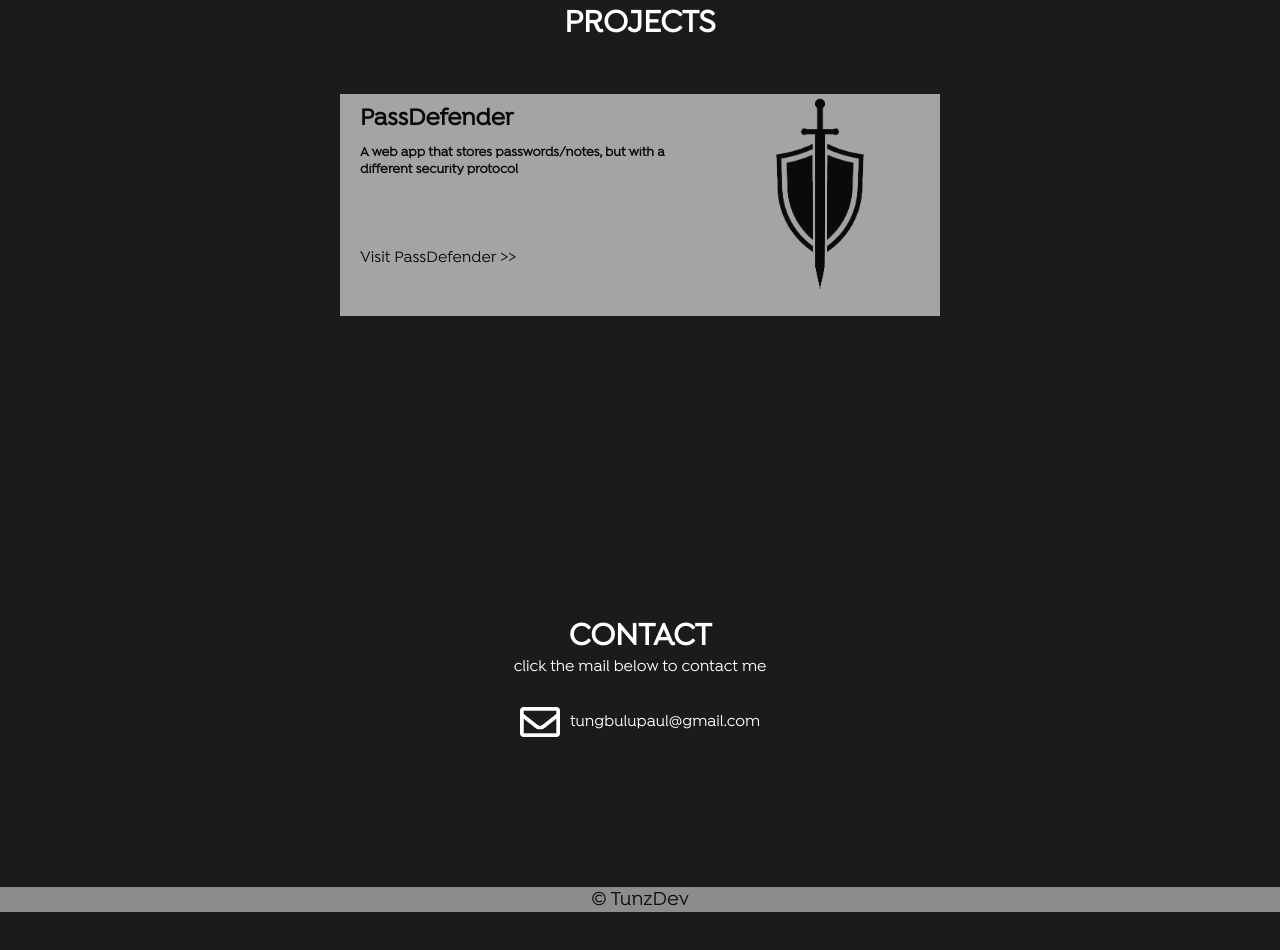
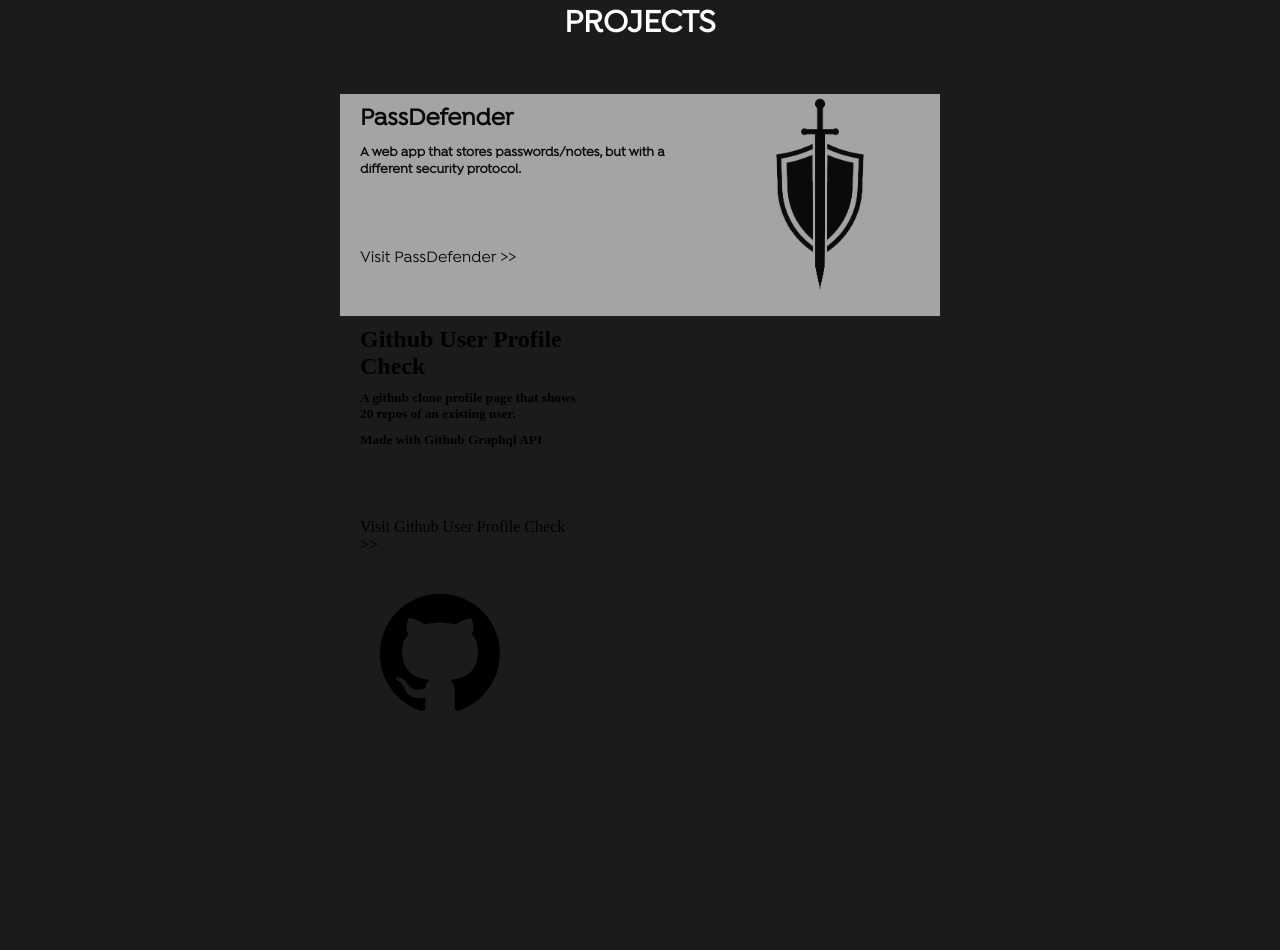
Before and after one commit to Tun-Dev/MyPortfolio, a plain HTML site: page index.html in a window 1280 px wide. Shown: the part 2353-3303 px from the top of the page. Before the commit the page ends 3265 px from the top, so only its background shows below. Drawn offline with nearby package versions, Linux system fonts and the light colour scheme.

Commit message:
Update index.html

```diff
--- a/index.html
+++ b/index.html
@@ -54,12 +54,24 @@
         <div class="project1">
             <div class="projecttext">
                 <h2>PassDefender</h2>
-                <h5>A web app that stores passwords/notes, but with a different security protocol</h5>
+                <h5>A web app that stores passwords/notes, but with a different security protocol.</h5>
 
                 <a href="https://passdefenderr.000webhostapp.com/index.html"><p>Visit PassDefender >></p></a>
             </div>
             <div class="projectimg">
                 <img src="images/PDLOGO.png" alt="">
+            </div>
+        </div>
+        <div class="project2">
+            <div class="projecttext">
+                <h2>Github User Profile Check</h2>
+                <h5>A github clone profile page that shows 20 repos of an existing user.</h5>
+                <h5>Made with Github Graphql API</h5>
+
+                <a href="https://githubusercheck.netlify.app"><p>Visit Github User Profile Check >></p></a>
+            </div>
+            <div class="projectimg">
+                <img src="images/github.png" alt="">
             </div>
         </div>
     </div>
```
